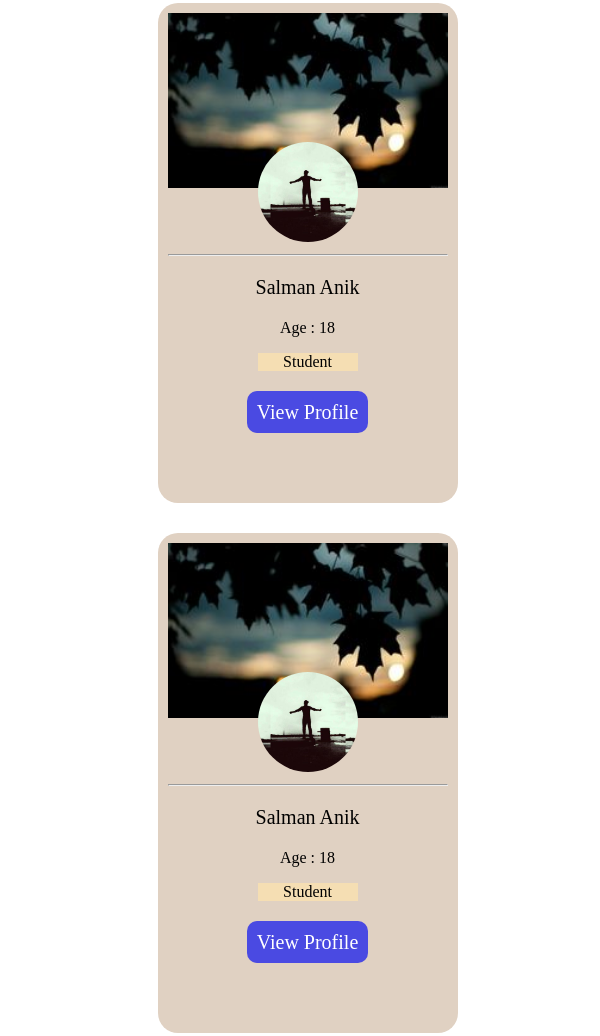
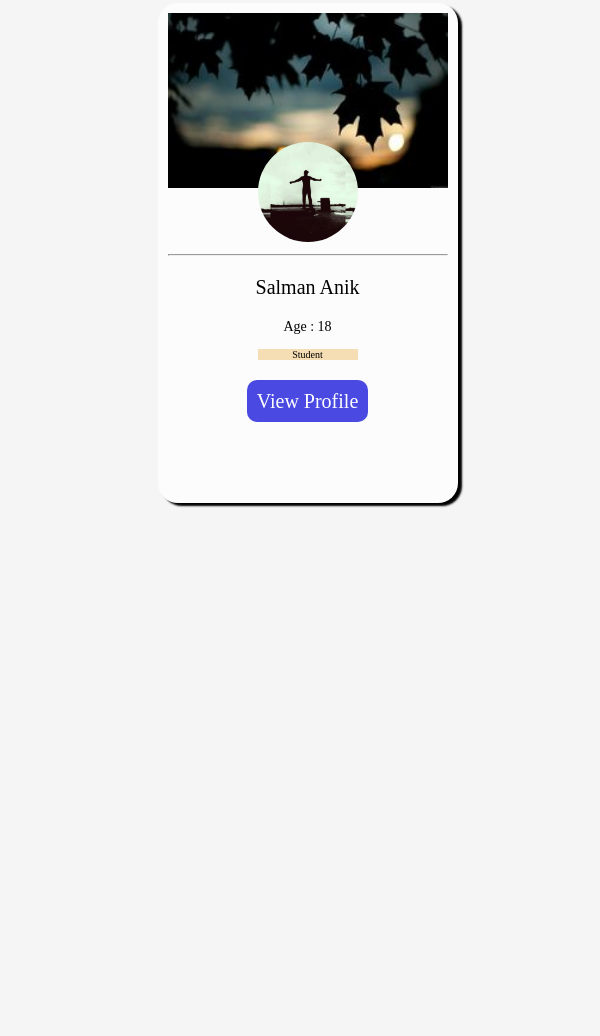
Before and after one commit to lasmanknia/test12, a plain HTML site: page index.html in a window 600 px wide. Shown: the part 1112-2148 px from the top of the page. After the commit the page ends 1638 px from the top, so only its background shows below. Drawn offline with Linux system fonts and the light colour scheme.

Commit message:
Add files via upload

```diff
--- a/index.html
+++ b/index.html
@@ -6,6 +6,16 @@
     <meta name="viewport" content="width=device-width, initial-scale=1.0">
     <title>Document</title>
     <style>
+        body{
+            background-color: whitesmoke;
+        }
+        .box{
+            box-shadow: 4px 3px 2px black;
+        }
+        .box:hover{
+            padding: 15px;
+            transition: 1s;
+        }
  /* Extra small devices (phones, 600px and down) */
 @media only screen and (max-width: 400px) {
     #whole{
@@ -24,6 +34,7 @@
         margin-left: 20px;
         border-radius: 20px;
         text-align: center;
+        box-sizing: border-box;
     }
     .bg{
         width: 100%;
@@ -62,8 +73,8 @@
         justify-content: center;
     }
     .box{
-        background-color: rgb(238, 190, 143);
-        height: 35vh;
+        background-color: rgb(255, 255, 255);
+        height: 33vh;
         width: 15vh;
         padding: 10px;
         margin-bottom: 15px;
@@ -85,19 +96,21 @@
         font-size: 14px;
     }
     .st{
-        background-color: wheat;
-        width: 100px;
         margin: 0 auto;
         margin-bottom: 13px;
         margin-top: 10px;
+        font-size: 10px;
     }
     .aa{
         text-decoration: none;
         background-color: rgb(74, 74, 226);
-        padding: 10px;
+        padding: 8px;
         font-size: 10px;
         color: white;
         border-radius: 10px;
+    }
+    .ag{
+        font-size: 14px;
     }
 
 }
@@ -113,7 +126,7 @@
         justify-content: center;
     }
     .box{
-        background-color: rgb(224, 209, 194);
+        background-color: rgb(252, 252, 252);
         height: 60vh;
         width: 35vh;
         padding: 10px;
@@ -158,6 +171,9 @@
         color: white;
         border-radius: 10px;
     }
+    .ag{
+        font-size: 13;
+    }
 
 }
 
@@ -169,7 +185,7 @@
         <img class="bg" src="img/bg.jpg">
         <img src="img/1.jpg" class="pp"><hr>
         <p class="nm">Salman Anik</p>
-        <p>Age : 18</p>
+        <p class="ag">Age : 18</p>
         <p class="st">Student</p>
         <a class="aa" href="">View Profile</a>
     </div>
@@ -177,7 +193,7 @@
         <img class="bg" src="img/bg.jpg">
         <img src="img/1.jpg" class="pp"><hr>
         <p class="nm">Salman Anik</p>
-        <p>Age : 18</p>
+        <p class="ag">Age : 18</p>
         <p class="st">Student</p>
         <a class="aa" href="">View Profile</a>
     </div>
@@ -185,23 +201,7 @@
         <img class="bg" src="img/bg.jpg">
         <img src="img/1.jpg" class="pp"><hr>
         <p class="nm">Salman Anik</p>
-        <p>Age : 18</p>
-        <p class="st">Student</p>
-        <a class="aa" href="">View Profile</a>
-    </div>
-    <div class="box">
-        <img class="bg" src="img/bg.jpg">
-        <img src="img/1.jpg" class="pp"><hr>
-        <p class="nm">Salman Anik</p>
-        <p>Age : 18</p>
-        <p class="st">Student</p>
-        <a class="aa" href="">View Profile</a>
-    </div>
-    <div class="box">
-        <img class="bg" src="img/bg.jpg">
-        <img src="img/1.jpg" class="pp"><hr>
-        <p class="nm">Salman Anik</p>
-        <p>Age : 18</p>
+        <p class="ag">Age : 18</p>
         <p class="st">Student</p>
         <a class="aa" href="">View Profile</a>
     </div>
```
